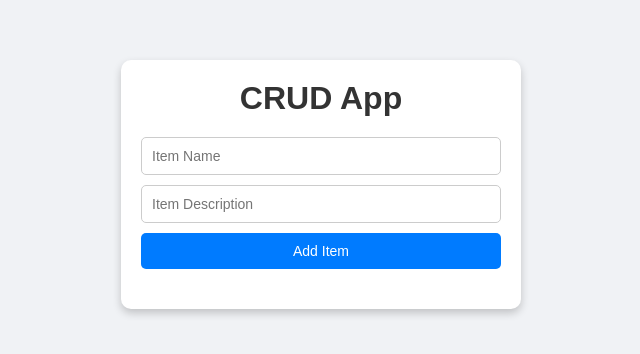
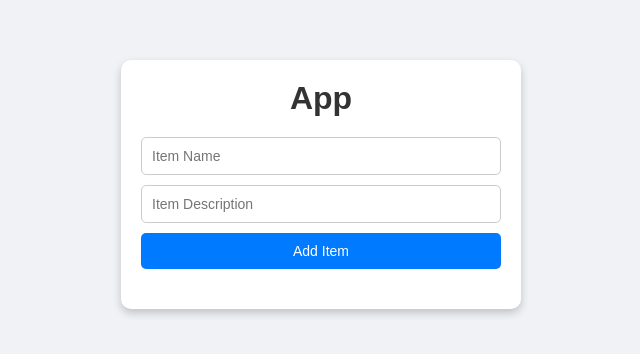
Before and after one commit to Pranay0930/CRUDAPPLICATION, a website: page public/index.html in a window 1280 px wide. Shown: the part 216-570 px from the top of the page, without its empty margins (319-959 px from the left). Drawn offline with Linux system fonts and the light colour scheme; no server answers.

Commit message:
Update index.html

```diff
--- a/public/index.html
+++ b/public/index.html
@@ -8,7 +8,7 @@
   </head>
   <body>
     <div class="container">
-      <h1>CRUD App</h1>
+      <h1> App</h1>
       <form id="itemForm">
         <input type="text" id="itemName" placeholder="Item Name" required />
         <input
```
